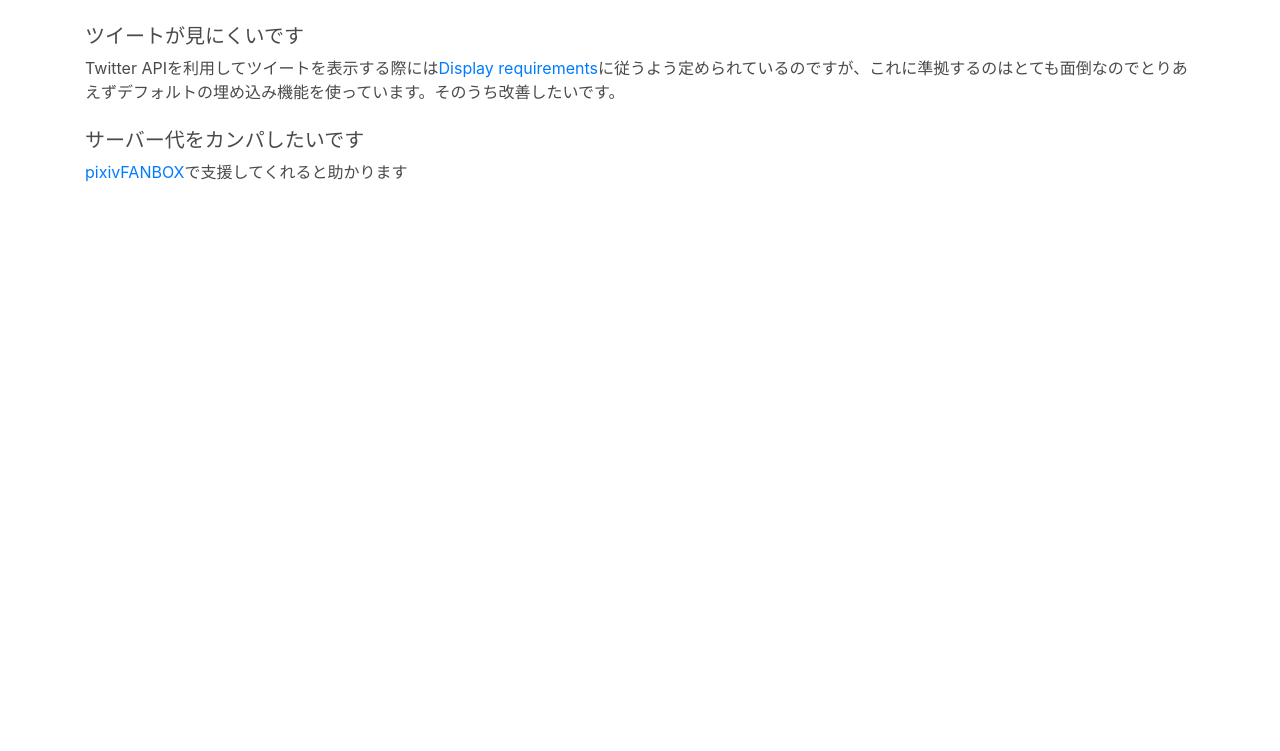
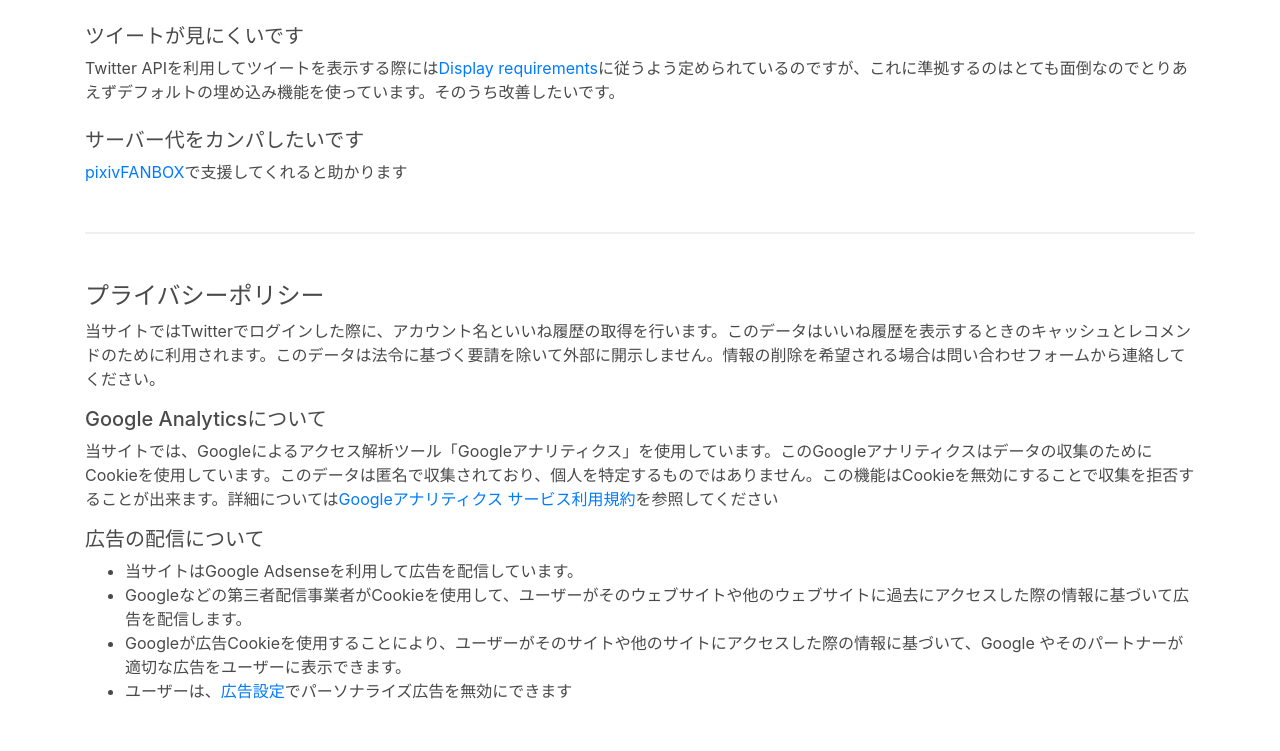
Before and after one commit to kivantium/playground, a Django app: page /about/ in a window 1280 px wide. Shown: the part 1694-2445 px from the top of the page. Before the commit the page ends 1876 px from the top, so only its background shows below. Run offline with Django 3.2, Linux system fonts and the light colour scheme; some libraries are stand-ins or nearby versions.

Commit message:
Add privacy policy

```diff
--- a/hello/templates/hello/about.html
+++ b/hello/templates/hello/about.html
@@ -81,5 +81,18 @@
   <p>Twitter APIを利用してツイートを表示する際には<a href="https://developer.twitter.com/en/developer-terms/display-requirements">Display requirements</a>に従うよう定められているのですが、これに準拠するのはとても面倒なのでとりあえずデフォルトの埋め込み機能を使っています。そのうち改善したいです。</p>
   <h5 class="mt-4">サーバー代をカンパしたいです</h5>
   <p><a href="https://kivantium.fanbox.cc/">pixivFANBOX</a>で支援してくれると助かります</p>
+
+  <hr class="my-5">
+  <h4>プライバシーポリシー</h4>
+  <p>当サイトではTwitterでログインした際に、アカウント名といいね履歴の取得を行います。このデータはいいね履歴を表示するときのキャッシュとレコメンドのために利用されます。このデータは法令に基づく要請を除いて外部に開示しません。情報の削除を希望される場合は問い合わせフォームから連絡してください。</p>
+  <h5>Google Analyticsについて</h5>
+  <p>当サイトでは、Googleによるアクセス解析ツール「Googleアナリティクス」を使用しています。このGoogleアナリティクスはデータの収集のためにCookieを使用しています。このデータは匿名で収集されており、個人を特定するものではありません。この機能はCookieを無効にすることで収集を拒否することが出来ます。詳細については<a href="https://marketingplatform.google.com/about/analytics/terms/jp/">Googleアナリティクス サービス利用規約</a>を参照してください</p>
+  <h5>広告の配信について</h5>
+  <ul>
+    <li>当サイトはGoogle Adsenseを利用して広告を配信しています。</li>
+    <li>Googleなどの第三者配信事業者がCookieを使用して、ユーザーがそのウェブサイトや他のウェブサイトに過去にアクセスした際の情報に基づいて広告を配信します。</li>
+    <li>Googleが広告Cookieを使用することにより、ユーザーがそのサイトや他のサイトにアクセスした際の情報に基づいて、Google やそのパートナーが適切な広告をユーザーに表示できます。</li>
+    <li>ユーザーは、<a href="https://www.google.com/settings/ads">広告設定</a>でパーソナライズ広告を無効にできます</li>
+  </ul>
 </div>
 {% endblock %}
```
